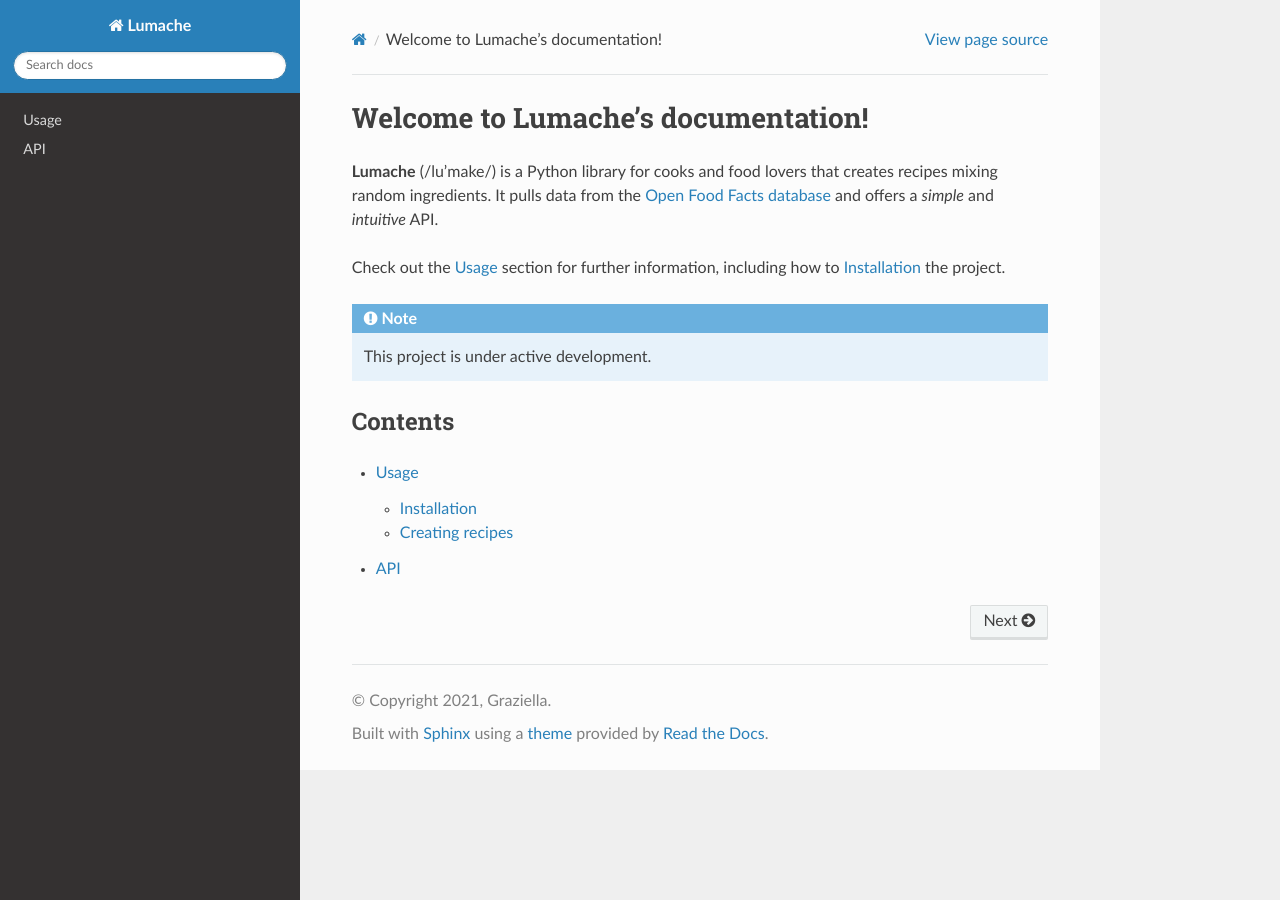
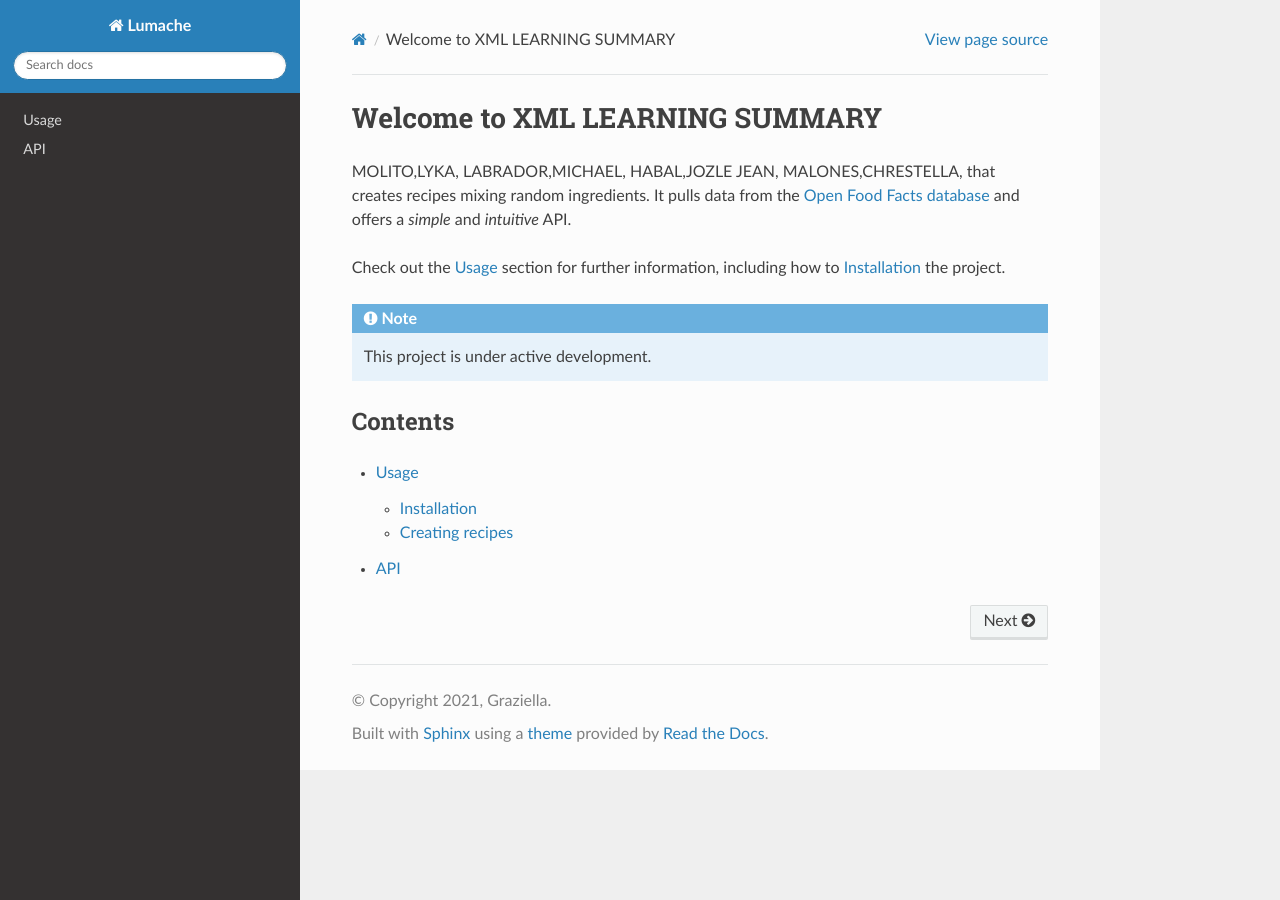
Before and after one commit to michael-lab-hue/MLCJ.readthedocs, a Sphinx documentation site: the page built from docs/source/index.rst, in a window 1280 px wide. Built offline with Sphinx 7.4.7 and the Read the Docs theme 3.1.0, drawn with Linux system fonts in a browser that asks for light colours.

Commit message:
Update index.rst

```diff
--- a/docs/source/index.rst
+++ b/docs/source/index.rst
@@ -1,7 +1,7 @@
-Welcome to Lumache's documentation!
+Welcome to XML LEARNING SUMMARY
 ===================================
 
-**Lumache** (/lu'make/) is a Python library for cooks and food lovers
+MOLITO,LYKA, LABRADOR,MICHAEL, HABAL,JOZLE JEAN, MALONES,CHRESTELLA,
 that creates recipes mixing random ingredients.
 It pulls data from the `Open Food Facts database <https://www.w3schools.com/xml/default.asp>`_
 and offers a *simple* and *intuitive* API.
```
